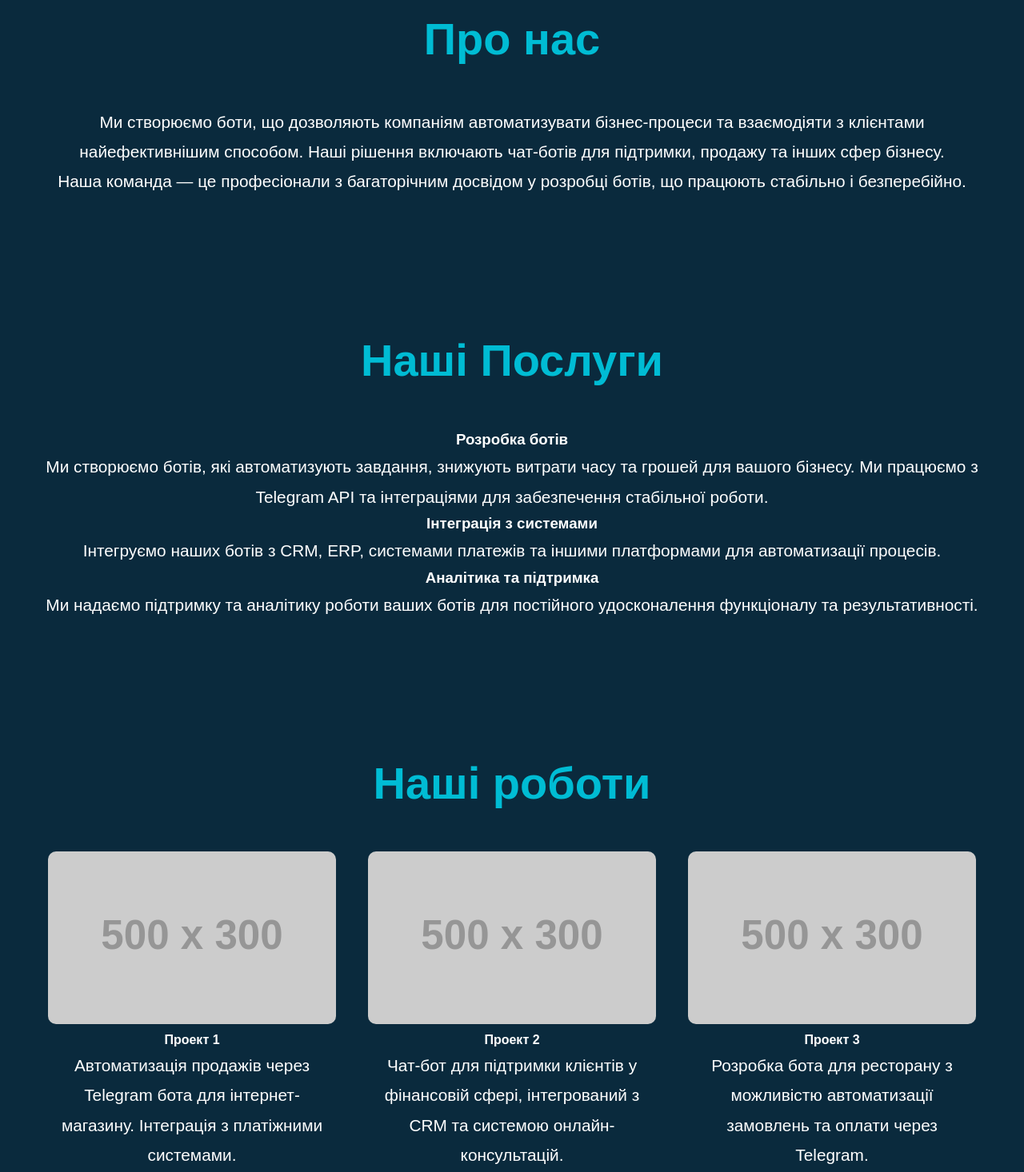
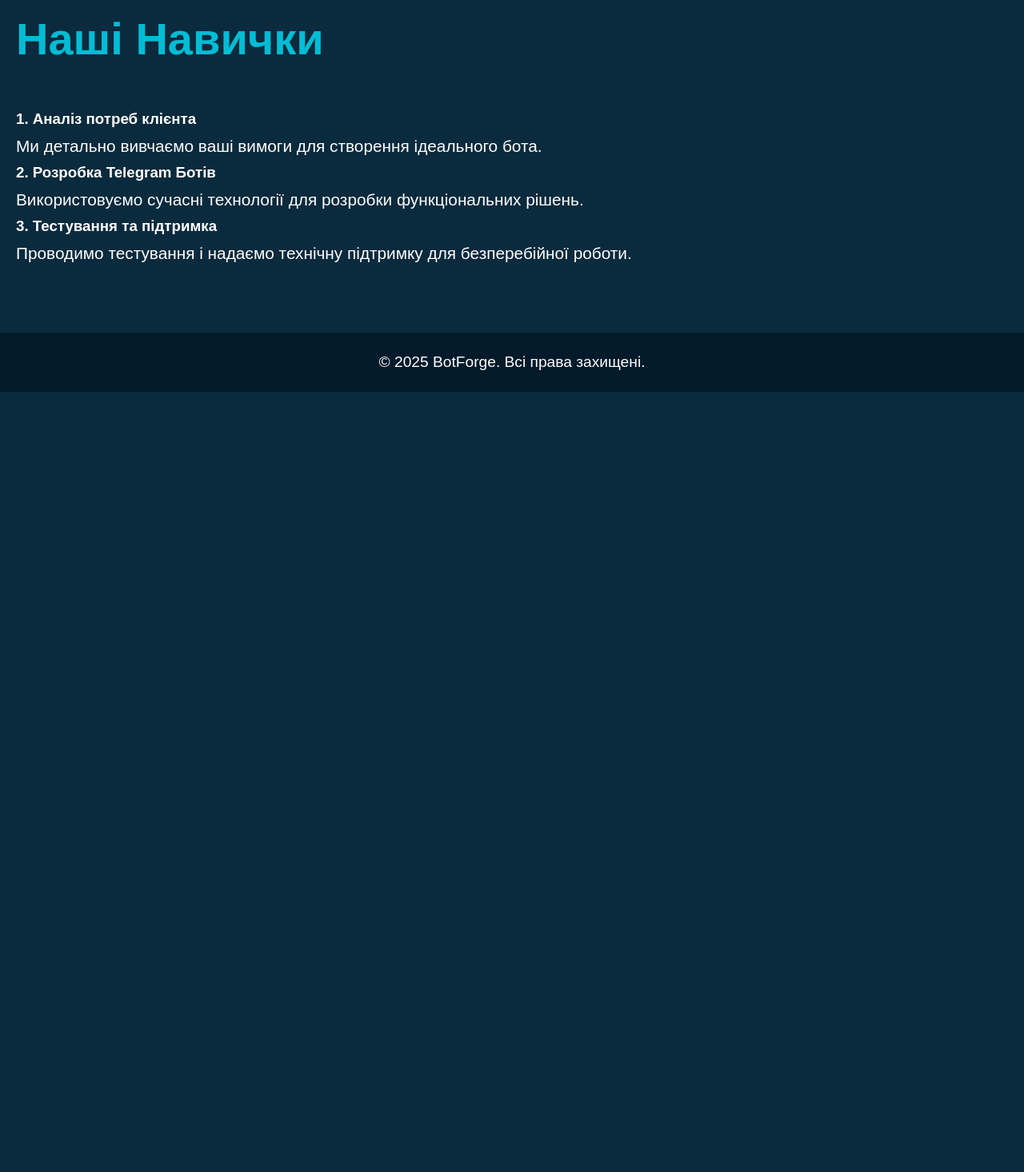
Before and after one commit to vladyslav40/JustMarketBot, a plain HTML site: page index.html in a window 1280 px wide. Shown: the part 876-2342 px from the top of the page at 80% size. After the commit the page ends 1366 px from the top, so only its background shows below. Drawn offline with Linux system fonts and the light colour scheme; placeholder pictures from the web are drawn by us.

Commit message:
Update index.html

```diff
--- a/index.html
+++ b/index.html
@@ -3,109 +3,52 @@
 <head>
     <meta charset="UTF-8">
     <meta name="viewport" content="width=device-width, initial-scale=1.0">
-    <title>Створення Telegram Ботів</title>
+    <title>BotForge - Створення Telegram Ботів</title>
     <link rel="stylesheet" href="styles.css">
     <script src="script.js" defer></script>
 </head>
 <body>
 
-    <!-- Навигационная панель -->
     <header>
         <div class="nav-container">
             <h1 class="logo">BotForge</h1>
             <nav>
                 <ul>
                     <li><a href="#home">Головна</a></li>
-                    <li><a href="#about">Про нас</a></li>
+                    <li><a href="#skills">Наші Навички</a></li>
                     <li><a href="#services">Послуги</a></li>
-                    <li><a href="#portfolio">Портфоліо</a></li>
                     <li><a href="#contact">Контакти</a></li>
                 </ul>
             </nav>
         </div>
     </header>
 
-    <!-- Головна секція -->
     <section id="home" class="hero">
-        <div class="hero-content">
-            <h2>Майбутнє чат-ботів вже тут</h2>
-            <p>Наша команда створює Telegram боти, які змінюють ваш бізнес!</p>
-            <a href="#services" class="btn">Дізнатися більше</a>
-        </div>
+        <h2>Майстри створення Telegram Ботів</h2>
+        <p>Ми створюємо інноваційні Telegram-боти для будь-яких потреб.</p>
     </section>
 
-    <!-- Про нас -->
-    <section id="about" class="about">
-        <div class="container">
-            <h2>Про нас</h2>
-            <p>Ми створюємо боти, що дозволяють компаніям автоматизувати бізнес-процеси та взаємодіяти з клієнтами найефективнішим способом. Наші рішення включають чат-ботів для підтримки, продажу та інших сфер бізнесу.</p>
-            <p>Наша команда — це професіонали з багаторічним досвідом у розробці ботів, що працюють стабільно і безперебійно.</p>
-        </div>
-    </section>
-
-    <!-- Наші послуги -->
-    <section id="services" class="services">
-        <div class="container">
-            <h2>Наші Послуги</h2>
-            <div class="service-boxes">
-                <div class="service">
-                    <h3>Розробка ботів</h3>
-                    <p>Ми створюємо ботів, які автоматизують завдання, знижують витрати часу та грошей для вашого бізнесу. Ми працюємо з Telegram API та інтеграціями для забезпечення стабільної роботи.</p>
-                </div>
-                <div class="service">
-                    <h3>Інтеграція з системами</h3>
-                    <p>Інтегруємо наших ботів з CRM, ERP, системами платежів та іншими платформами для автоматизації процесів.</p>
-                </div>
-                <div class="service">
-                    <h3>Аналітика та підтримка</h3>
-                    <p>Ми надаємо підтримку та аналітику роботи ваших ботів для постійного удосконалення функціоналу та результативності.</p>
-                </div>
+    <!-- Карта Навичок -->
+    <section id="skills" class="skills-timeline">
+        <h2>Наші Навички</h2>
+        <div class="timeline">
+            <div class="timeline-item" data-step="1">
+                <h3>1. Аналіз потреб клієнта</h3>
+                <p>Ми детально вивчаємо ваші вимоги для створення ідеального бота.</p>
+            </div>
+            <div class="timeline-item" data-step="2">
+                <h3>2. Розробка Telegram Ботів</h3>
+                <p>Використовуємо сучасні технології для розробки функціональних рішень.</p>
+            </div>
+            <div class="timeline-item" data-step="3">
+                <h3>3. Тестування та підтримка</h3>
+                <p>Проводимо тестування і надаємо технічну підтримку для безперебійної роботи.</p>
             </div>
         </div>
     </section>
 
-    <!-- Портфоліо -->
-    <section id="portfolio" class="portfolio">
-        <div class="container">
-            <h2>Наші роботи</h2>
-            <div class="portfolio-items">
-                <div class="portfolio-item">
-                    <img src="https://via.placeholder.com/500x300" alt="Проект 1">
-                    <h4>Проект 1</h4>
-                    <p>Автоматизація продажів через Telegram бота для інтернет-магазину. Інтеграція з платіжними системами.</p>
-                </div>
-                <div class="portfolio-item">
-                    <img src="https://via.placeholder.com/500x300" alt="Проект 2">
-                    <h4>Проект 2</h4>
-                    <p>Чат-бот для підтримки клієнтів у фінансовій сфері, інтегрований з CRM та системою онлайн-консультацій.</p>
-                </div>
-                <div class="portfolio-item">
-                    <img src="https://via.placeholder.com/500x300" alt="Проект 3">
-                    <h4>Проект 3</h4>
-                    <p>Розробка бота для ресторану з можливістю автоматизації замовлень та оплати через Telegram.</p>
-                </div>
-            </div>
-        </div>
-    </section>
-
-    <!-- Контакти -->
-    <section id="contact" class="contact">
-        <div class="container">
-            <h2>Контакти</h2>
-            <form>
-                <input type="text" placeholder="Ваше ім'я" required>
-                <input type="email" placeholder="Ваш email" required>
-                <textarea placeholder="Ваше повідомлення" required></textarea>
-                <button type="submit" class="btn">Відправити</button>
-            </form>
-        </div>
-    </section>
-
-    <!-- Футер -->
     <footer>
-        <div class="container">
-            <p>&copy; 2025 BotForge. Всі права захищені.</p>
-        </div>
+        <p>© 2025 BotForge. Всі права захищені.</p>
     </footer>
 
 </body>
```
